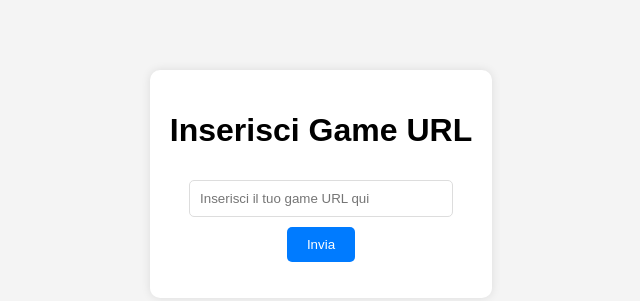
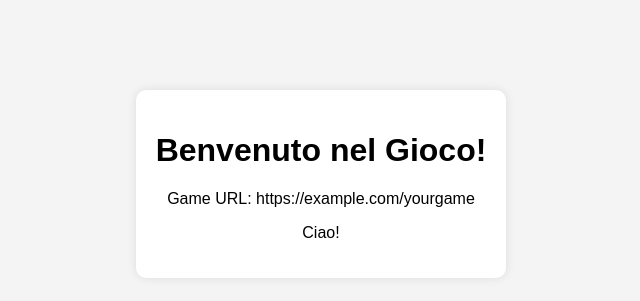
Before and after one commit to AlessioDeMarino/campionididestini, a plain HTML site: page index.html in a window 1280 px wide. Shown: the part 216-517 px from the top of the page, without its empty margins (319-959 px from the left). Drawn offline with Linux system fonts and the light colour scheme.

Commit message:
piccola modifica

```diff
--- a/index.html
+++ b/index.html
@@ -3,22 +3,14 @@
 <head>
     <meta charset="UTF-8">
     <meta name="viewport" content="width=device-width, initial-scale=1.0">
-    <title>OTCGN Game URL Input</title>
+    <title>OTCGN Game URL Display</title>
     <link rel="stylesheet" href="style.css">
 </head>
 <body>
     <div class="container">
-        <h1>Inserisci Game URL</h1>
-        <input type="text" id="gameUrlInput" placeholder="Inserisci il tuo game URL qui">
-        <button onclick="submitGameUrl()">Invia</button>
-        <p id="displayUrl"></p>
+        <h1>Benvenuto nel Gioco!</h1>
+        <p id="gameUrl">Game URL: https://example.com/yourgame</p>
+        <p>Ciao!</p>
     </div>
-
-    <script>
-        function submitGameUrl() {
-            var gameUrl = document.getElementById('gameUrlInput').value;
-            document.getElementById('displayUrl').textContent = 'Game URL: ' + gameUrl;
-        }
-    </script>
 </body>
 </html>
```
